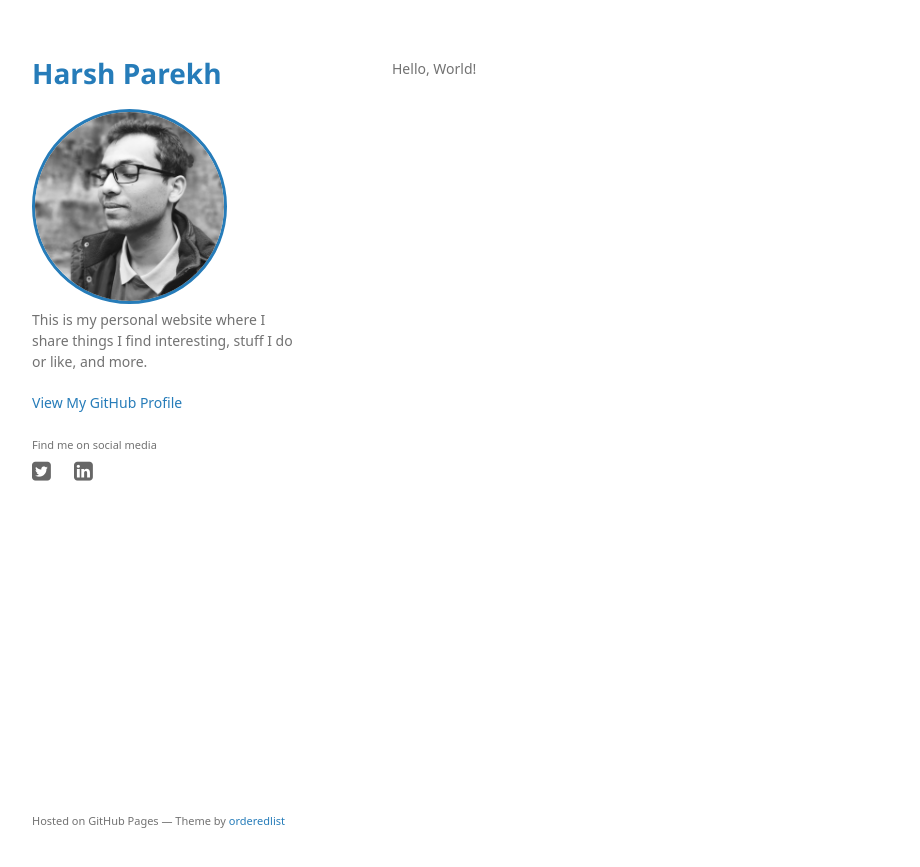
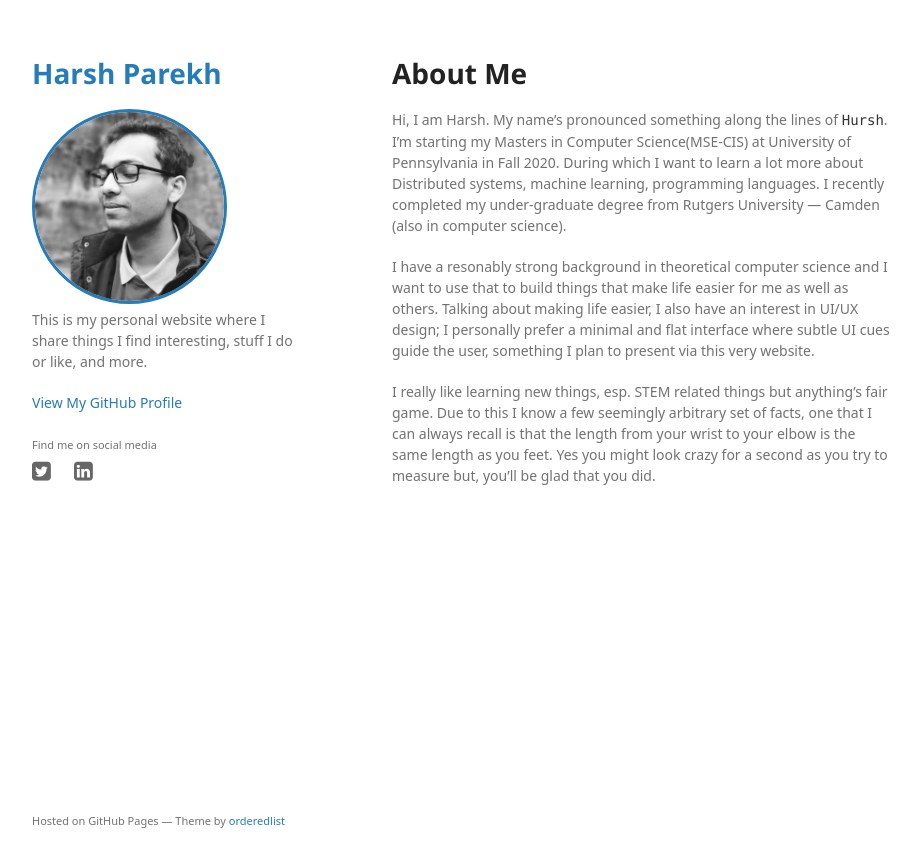
Before and after one commit to hXtreme/hxtreme.github.io, a Jekyll site: the page built from index.md, in a window 1280 px wide. Shown: the top 867 px of the page, without its empty margins (178-1098 px from the left). Built offline with Jekyll 4.4.1, drawn with Linux system fonts in a browser that asks for light colours; some web fonts are replaced; a script that is not in the unit is left out.

Commit message:
Add About Me page
The About me page currently acts as the landing page for the website.

```diff
--- a/index.md
+++ b/index.md
@@ -1,5 +1,22 @@
 ---
-layout: default
+layout: home
+title: "About Me"
 ---
 
-Hello, World!
+Hi, I am Harsh. My name's pronounced something along the lines of `Hursh`. I'm
+starting my Masters in Computer Science(MSE-CIS) at University of Pennsylvania
+in Fall 2020. During which I want to learn a lot more about Distributed systems,
+machine learning, programming languages. I recently completed my under-graduate
+degree from Rutgers University --- Camden (also in computer science).
+
+I have a resonably strong background in theoretical computer science and I want
+to use that to build things that make life easier for me as well as others.
+Talking about making life easier, I also have an interest in UI/UX design; I
+personally prefer a minimal and flat interface where subtle UI cues guide the
+user, something I plan to present via this very website.
+
+I really like learning new things, esp. STEM related things but anything's fair
+game. Due to this I know a few seemingly arbitrary set of facts, one that I can
+always recall is that the length from your wrist to your elbow is the same
+length as you feet. Yes you might look crazy for a second as you try to measure
+but, you'll be glad that you did.
```
